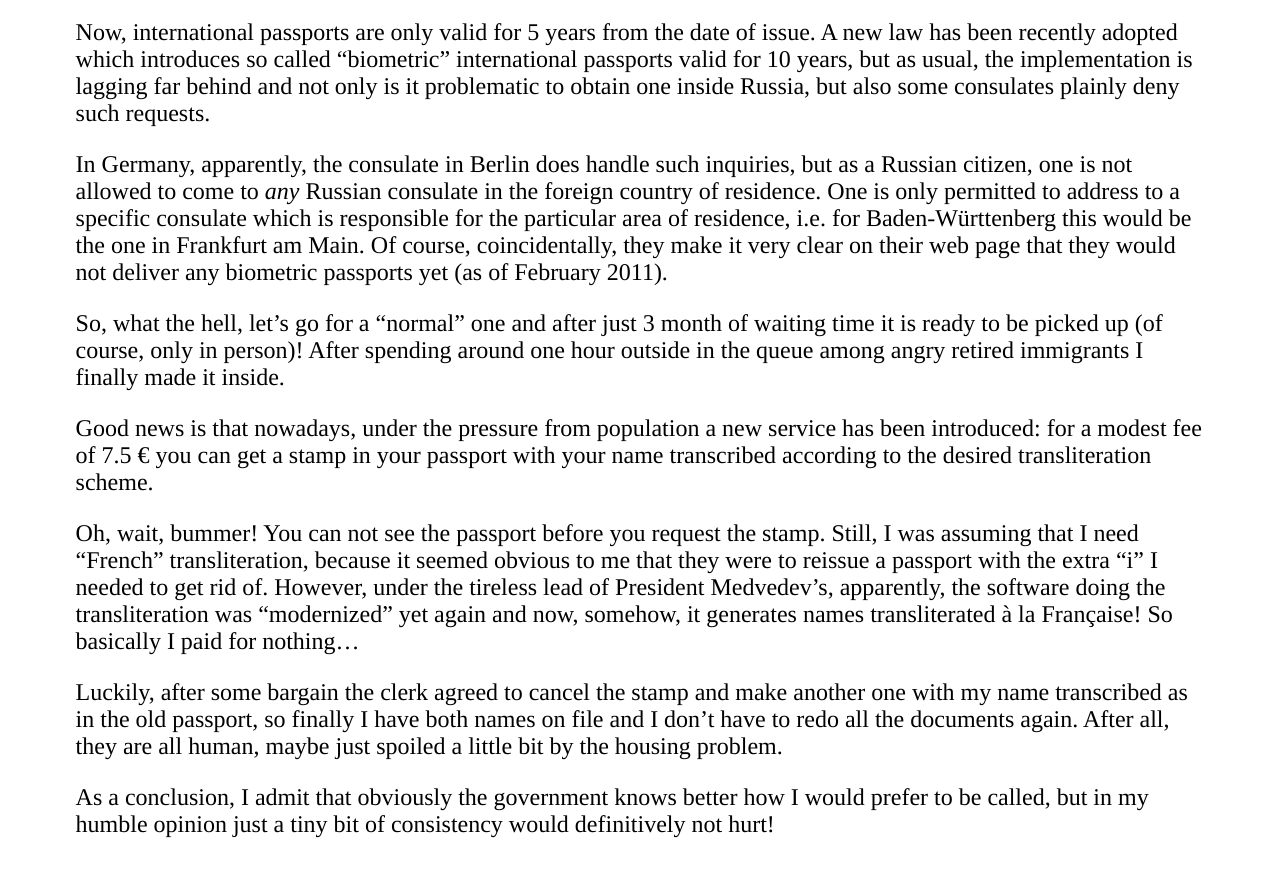
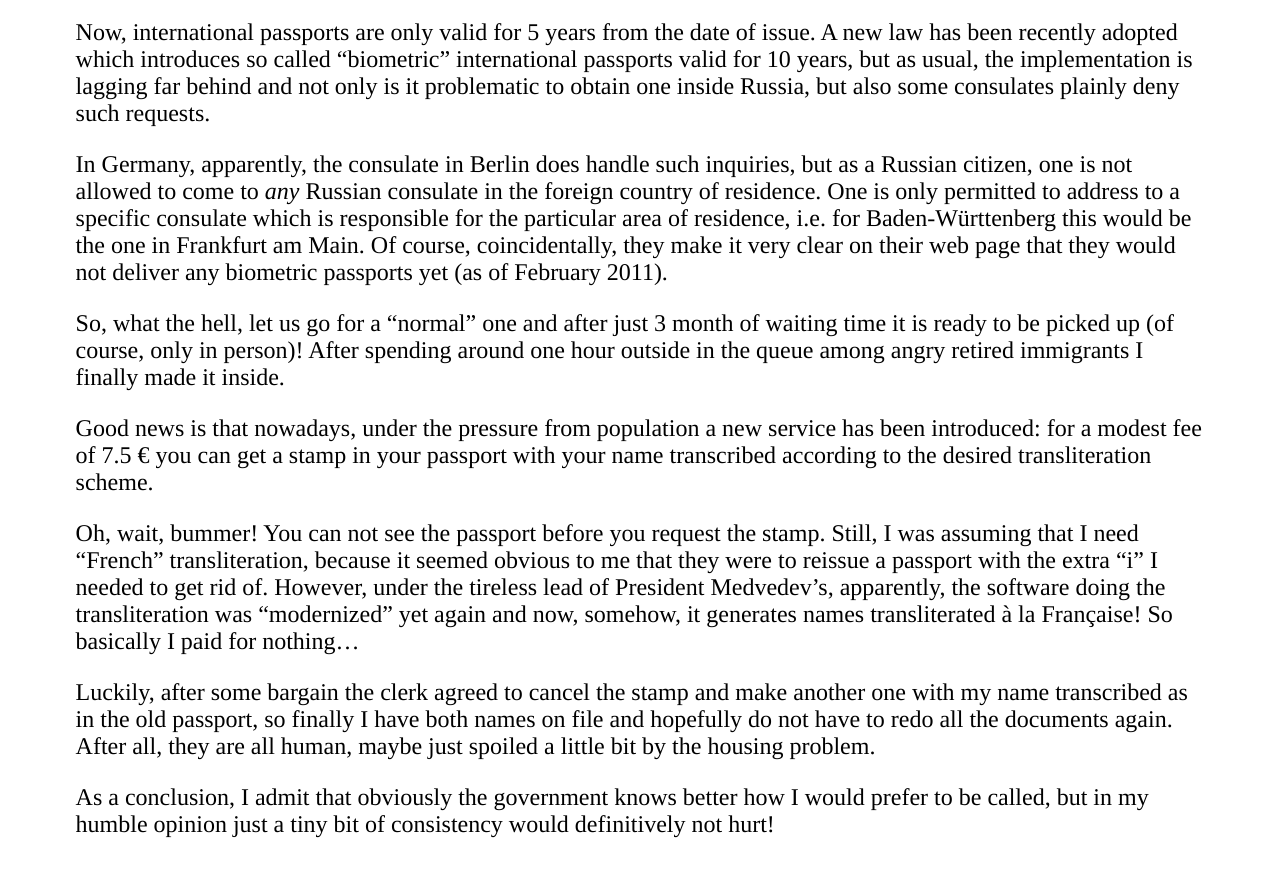
Before and after one commit to zyv/zyv.github.io, a Jekyll site: the page built from _posts/2011-02-10-transliteration-matters.md, in a window 1280 px wide and 900 px high, scrolled down 1814 px. Shown: the top 877 px of the window. Built offline with Jekyll 4.4.1, drawn with Linux system fonts in a browser that asks for light colours.

Commit message:
Small stylistic edits (transliteration)

```diff
--- a/_posts/2011-02-10-transliteration-matters.md
+++ b/_posts/2011-02-10-transliteration-matters.md
@@ -41,13 +41,12 @@ Now, international passports are only valid for 5 years from the date of issue.
 
 In Germany, apparently, the consulate in Berlin does handle such inquiries, but as a Russian citizen, one is not allowed to come to *any* Russian consulate in the foreign country of residence. One is only permitted to address to a specific consulate which is responsible for the particular area of residence, i.e. for Baden-Württenberg this would be the one in Frankfurt am Main. Of course, coincidentally, they make it very clear on their web page that they would not deliver any biometric passports yet (as of February 2011).
 
-So, what the hell, let's go for a "normal" one and after just 3 month of waiting time it is ready to be picked up (of course, only in person)! After spending around one hour outside in the queue among angry retired immigrants I finally made it inside.
+So, what the hell, let us go for a "normal" one and after just 3 month of waiting time it is ready to be picked up (of course, only in person)! After spending around one hour outside in the queue among angry retired immigrants I finally made it inside.
 
 Good news is that nowadays, under the pressure from population a new service has been introduced: for a modest fee of 7.5 € you can get a stamp in your passport with your name transcribed according to the desired transliteration scheme.
 
 Oh, wait, bummer! You can not see the passport before you request the stamp. Still, I was assuming that I need "French" transliteration, because it seemed obvious to me that they were to reissue a passport with the extra "i" I needed to get rid of. However, under the tireless lead of President Medvedev's, apparently, the software doing the transliteration was "modernized" yet again and now, somehow, it generates names transliterated à la Française! So basically I paid for nothing...
 
-Luckily, after some bargain the clerk agreed to cancel the stamp and make another one with my name transcribed as in the old passport, so finally I have both names on file and I don't have to redo all the documents again.
- After all, they are all human, maybe just spoiled a little bit by the housing problem.
+Luckily, after some bargain the clerk agreed to cancel the stamp and make another one with my name transcribed as in the old passport, so finally I have both names on file and hopefully do not have to redo all the documents again. After all, they are all human, maybe just spoiled a little bit by the housing problem.
 
 As a conclusion, I admit that obviously the government knows better how I would prefer to be called, but in my humble opinion just a tiny bit of consistency would definitively not hurt!
```
